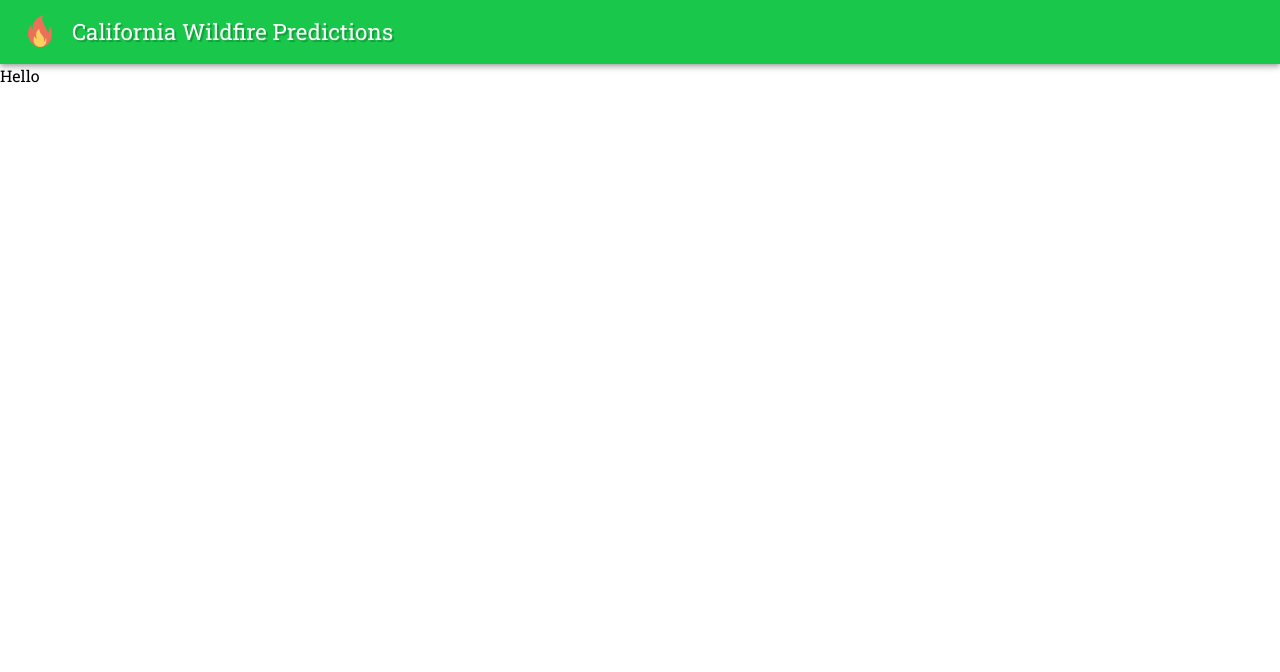
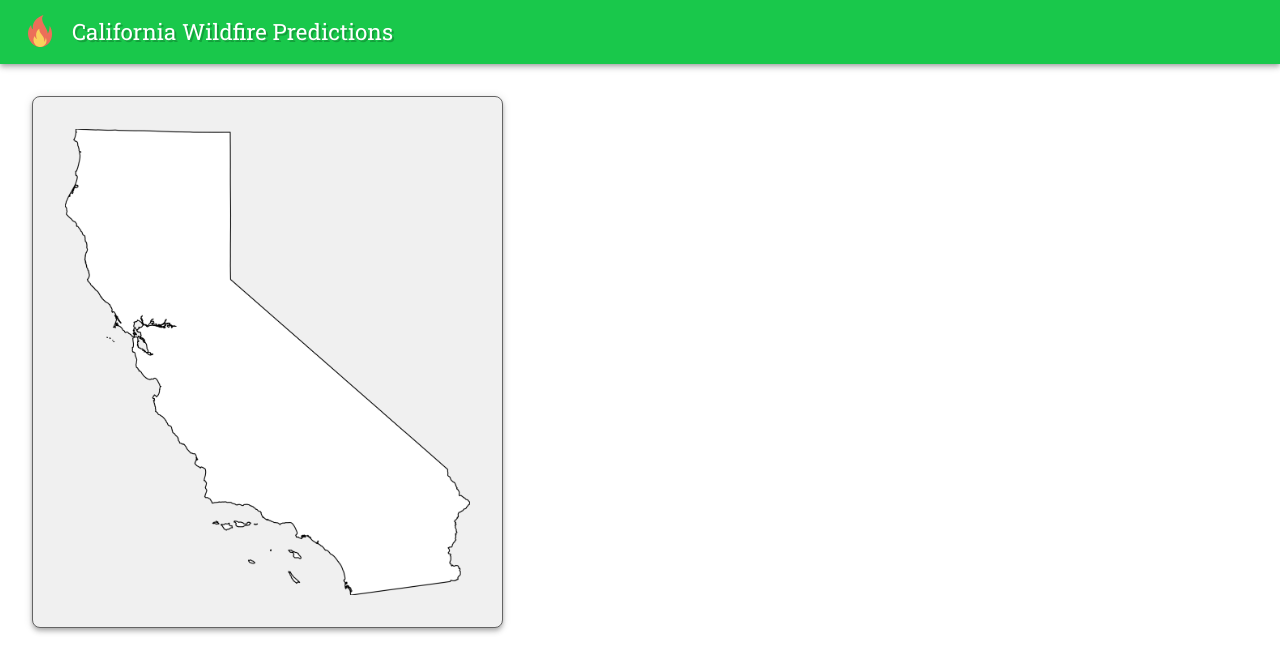
Before and after one commit to AaronJimenezCPP/cs4800.01-aws-webapp, a React (Create React App) app: page / in a window 1280 px wide. Shown: the top 672 px of the page. Built offline with nearby package versions, Linux system fonts and the light colour scheme.

Commit message:
create temp cali image

```diff
--- a/src/App.js
+++ b/src/App.js
@@ -1,15 +1,37 @@
 import { AppBar, Grid, SvgIcon, Toolbar, Typography } from '@mui/material';
-import { Container } from '@mui/system';
+import { Box } from '@mui/system';
 import { ReactComponent as FlameIcon } from "./flame-icon.svg"
+import calitmp from "./cali-tmp.png"
+import { useTheme } from '@emotion/react';
 
 function App() {
+    const theme = useTheme();
+
     return (
         <>
             <TopBar />
 
-            <Typography>
-                Hello
-            </Typography>
+            <Box sx={{margin: "2rem"}}>
+                <Grid container>
+                    <Grid item lg={4}>
+                        <Box
+                            component="img"
+                            alt="California WIP"
+                            src={calitmp}
+                            sx={{
+                                backgroundColor: "rgb(240,240,240)",
+                                width: "100%",
+                                padding: "2rem",
+                                borderRadius: "0.5rem",
+                                borderStyle: "solid",
+                                borderColor: "rgb(100,100,100)",
+                                borderWidth: "1px",
+                                boxShadow: theme.shadows[4]
+                            }}
+                        />
+                    </Grid>
+                </Grid>
+            </Box>
         </>
     );
 }
```
